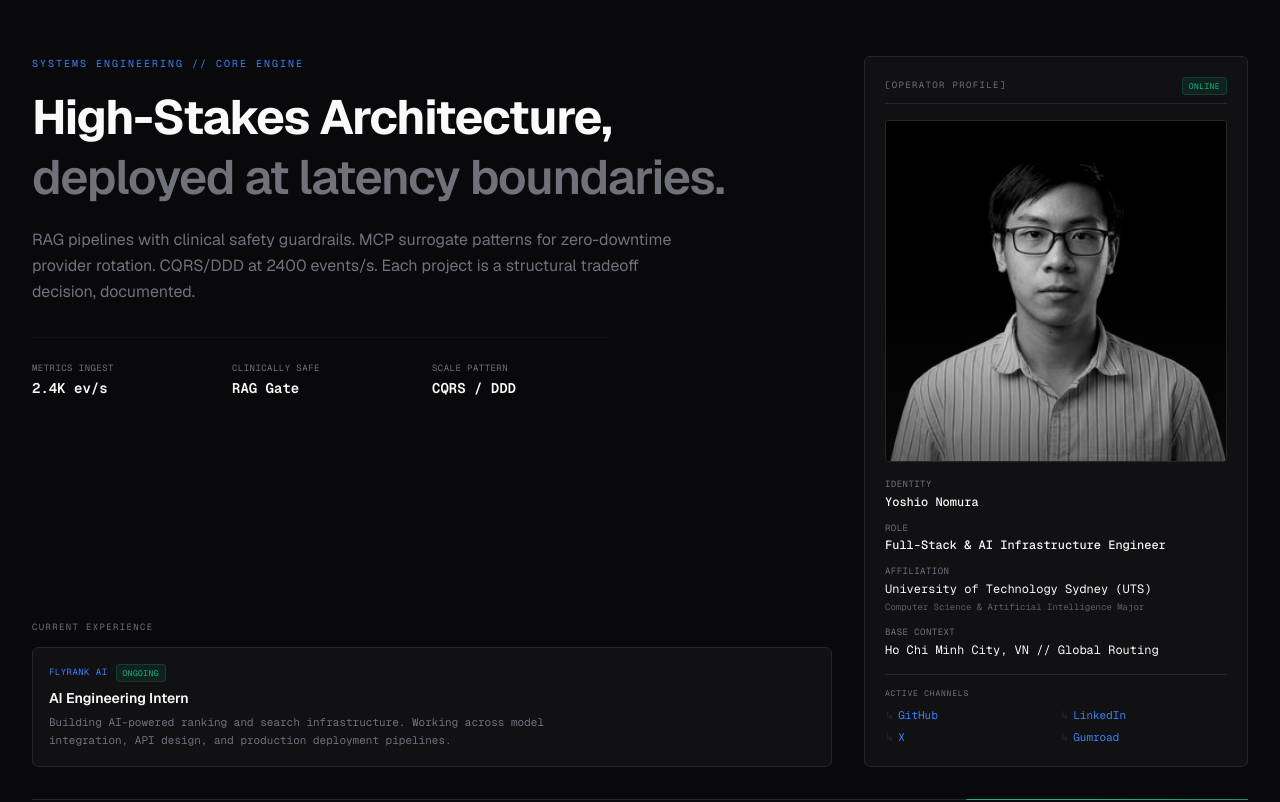
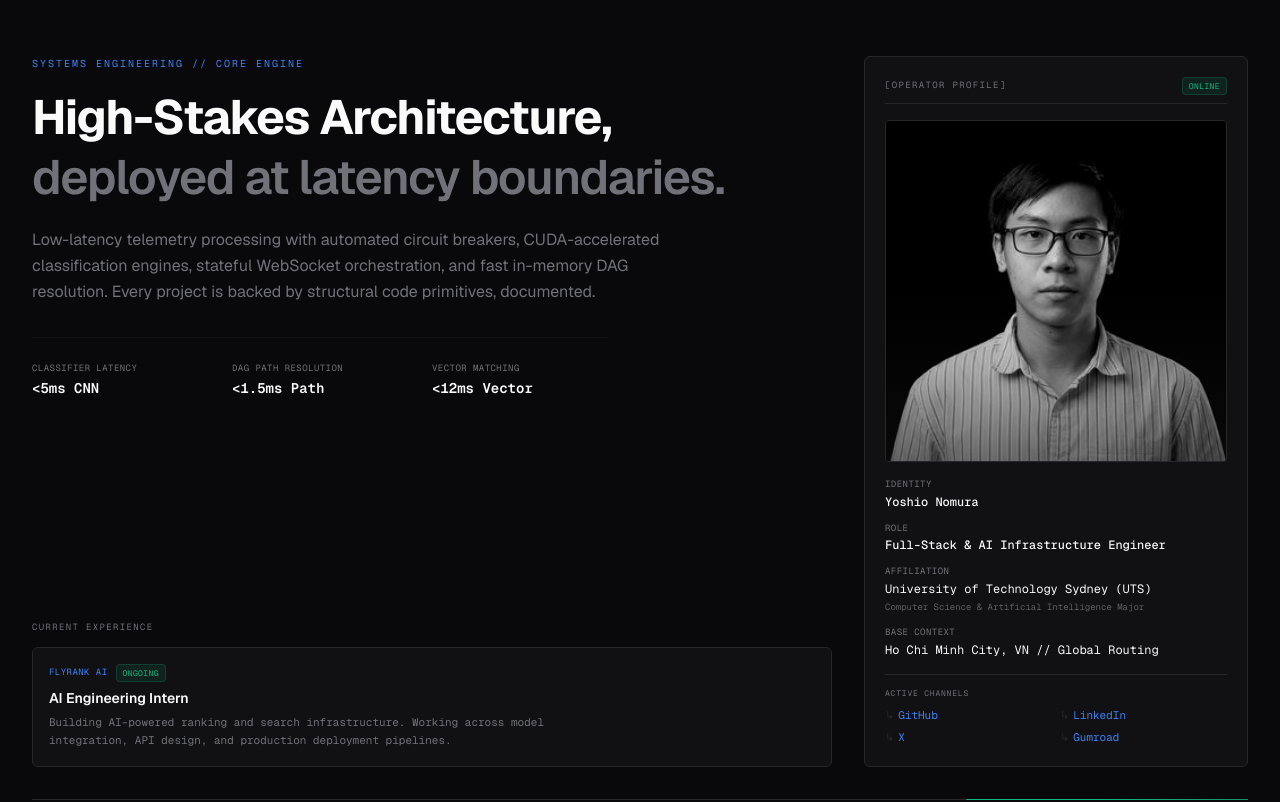
Before and after one commit to UniverseScripts/portfolio-web, a Next.js app: page / in a window 1280 px wide. Shown: the top 802 px of the page. Built offline with nearby package versions, Linux system fonts and the light colour scheme; no server answers.

Commit message:
fix(front-page): re-align the headlines to reflect the latest context

```diff
--- a/app/page.tsx
+++ b/app/page.tsx
@@ -62,25 +62,22 @@ export default function HomePage() {
                 </span>
               </h1>
               <p className="text-base text-[#71717a] leading-relaxed max-w-2xl mb-8">
-                RAG pipelines with clinical safety guardrails. MCP surrogate
-                patterns for zero-downtime provider rotation. CQRS/DDD at 2400
-                events/s. Each project is a structural tradeoff decision,
-                documented.
+                Low-latency telemetry processing with automated circuit breakers, CUDA-accelerated classification engines, stateful WebSocket orchestration, and fast in-memory DAG resolution. Every project is backed by structural code primitives, documented.
               </p>
 
               {/* Quick Specs Grid */}
               <div className="grid grid-cols-3 gap-6 pt-6 border-t border-[#27272a]/30 max-w-xl">
                 <div>
-                  <p className="text-[9px] font-mono text-[#71717a] uppercase tracking-wider select-none">Metrics Ingest</p>
-                  <p className="text-sm font-mono font-semibold text-[#fafafa] mt-0.5">2.4K ev/s</p>
+                  <p className="text-[9px] font-mono text-[#71717a] uppercase tracking-wider select-none">Classifier Latency</p>
+                  <p className="text-sm font-mono font-semibold text-[#fafafa] mt-0.5">&lt;5ms CNN</p>
                 </div>
                 <div>
-                  <p className="text-[9px] font-mono text-[#71717a] uppercase tracking-wider select-none">Clinically Safe</p>
-                  <p className="text-sm font-mono font-semibold text-[#fafafa] mt-0.5">RAG Gate</p>
+                  <p className="text-[9px] font-mono text-[#71717a] uppercase tracking-wider select-none">DAG Path Resolution</p>
+                  <p className="text-sm font-mono font-semibold text-[#fafafa] mt-0.5">&lt;1.5ms Path</p>
                 </div>
                 <div>
-                  <p className="text-[9px] font-mono text-[#71717a] uppercase tracking-wider select-none">Scale Pattern</p>
-                  <p className="text-sm font-mono font-semibold text-[#fafafa] mt-0.5">CQRS / DDD</p>
+                  <p className="text-[9px] font-mono text-[#71717a] uppercase tracking-wider select-none">Vector Matching</p>
+                  <p className="text-sm font-mono font-semibold text-[#fafafa] mt-0.5">&lt;12ms Vector</p>
                 </div>
               </div>
             </div>
```
